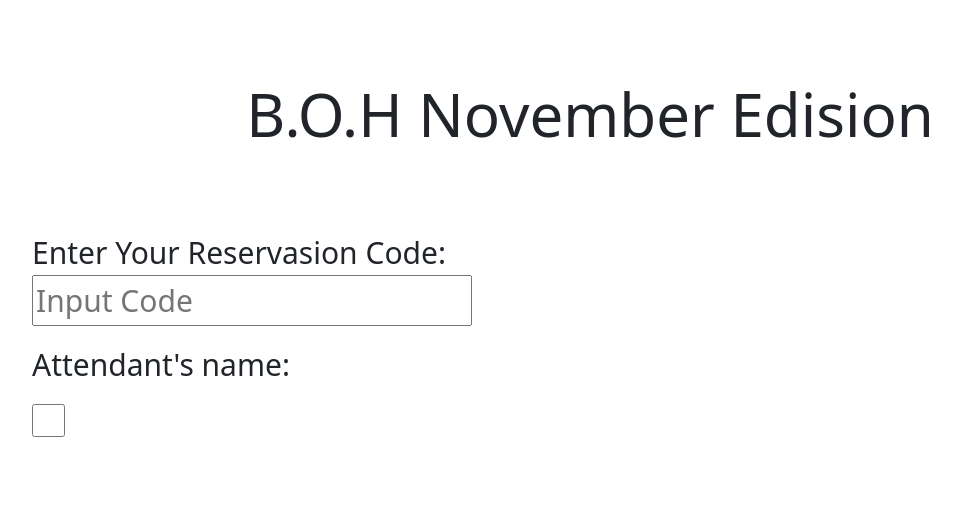
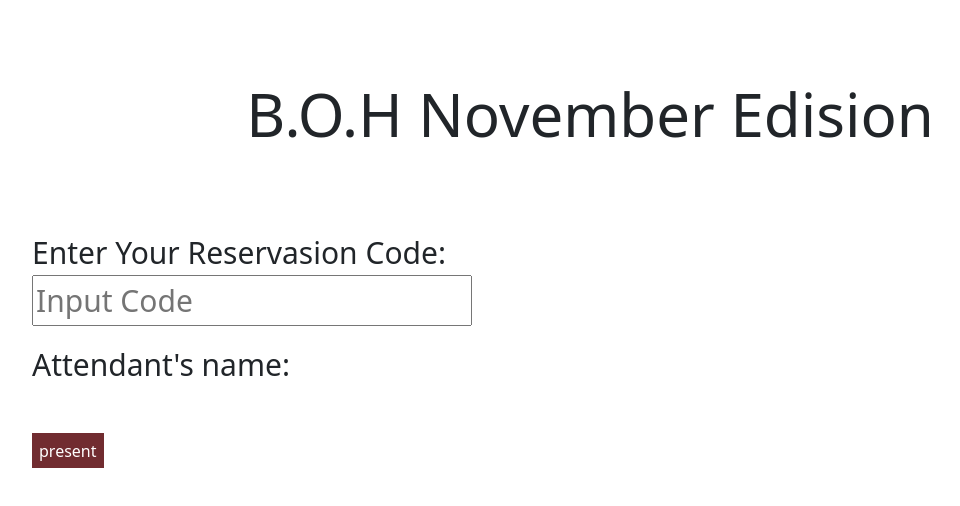
Before and after one commit to Walter-sdq/-_--Get-Name-by-ID, a website: page index.html in a window 1280 px wide. Shown: the part 118-624 px from the top of the page, without its empty margins (50-1010 px from the left). Drawn offline with nearby package versions, Linux system fonts and the light colour scheme.

Commit message:
made the attendants name list on click of the 'present ' button next task try to save the list

```diff
--- a/index.html
+++ b/index.html
@@ -40,7 +40,11 @@
         #present {
             border: 1px solid #712C30;
             height: 35px;
-            width: 3%;
+            /* width: 3%; */
+            background-color: #712C30;
+            color: white;
+            font-weight: 500;
+            margin-top:30px
         }
 
         p {
@@ -86,7 +90,7 @@
         <div>
             <p>Enter Your Reservasion Code: <br><input type="text" id="inputCode" placeholder="Input Code" /></p>
             <p>Attendant's name:<br> <span id="attendantName"></span></p>
-            <input type="checkbox" name="present" id="present">
+            <input type="button" name="present" id="present" value="present">
             <p id="list">
             <ul>
 
```
